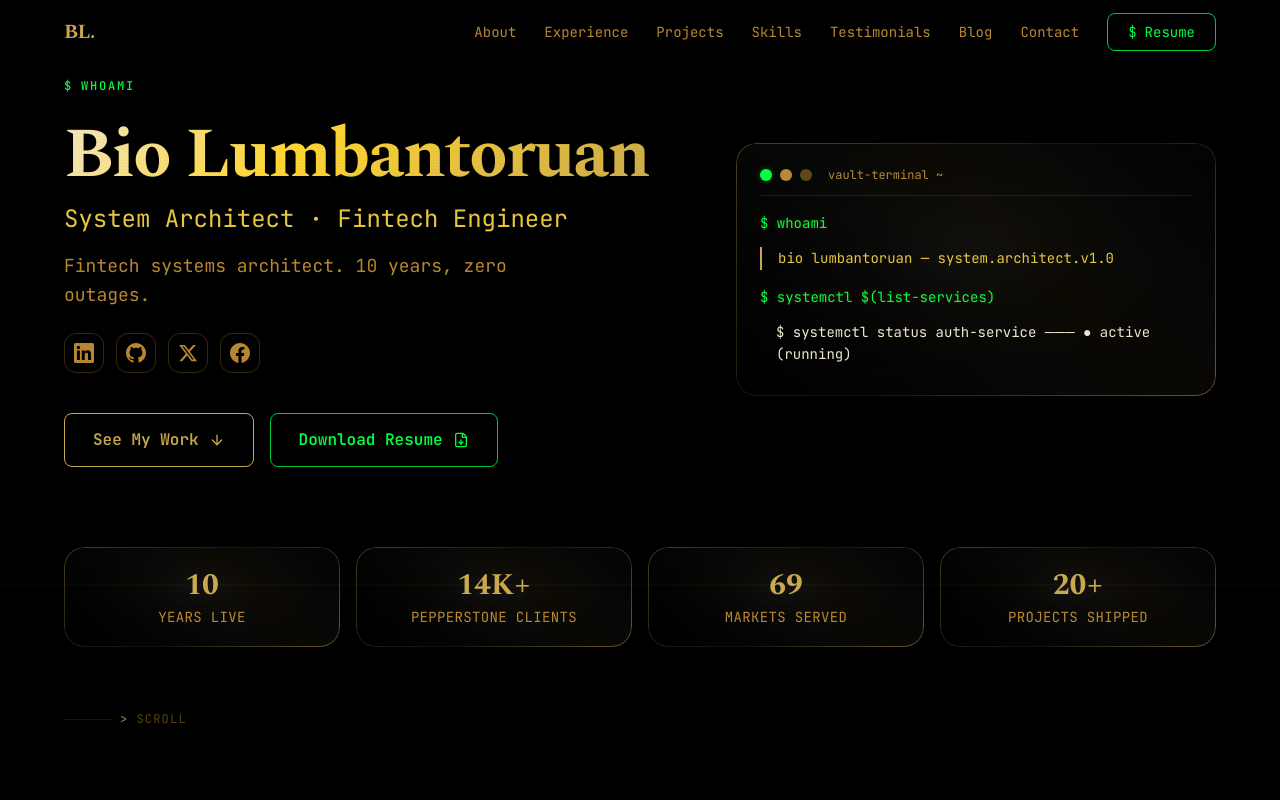
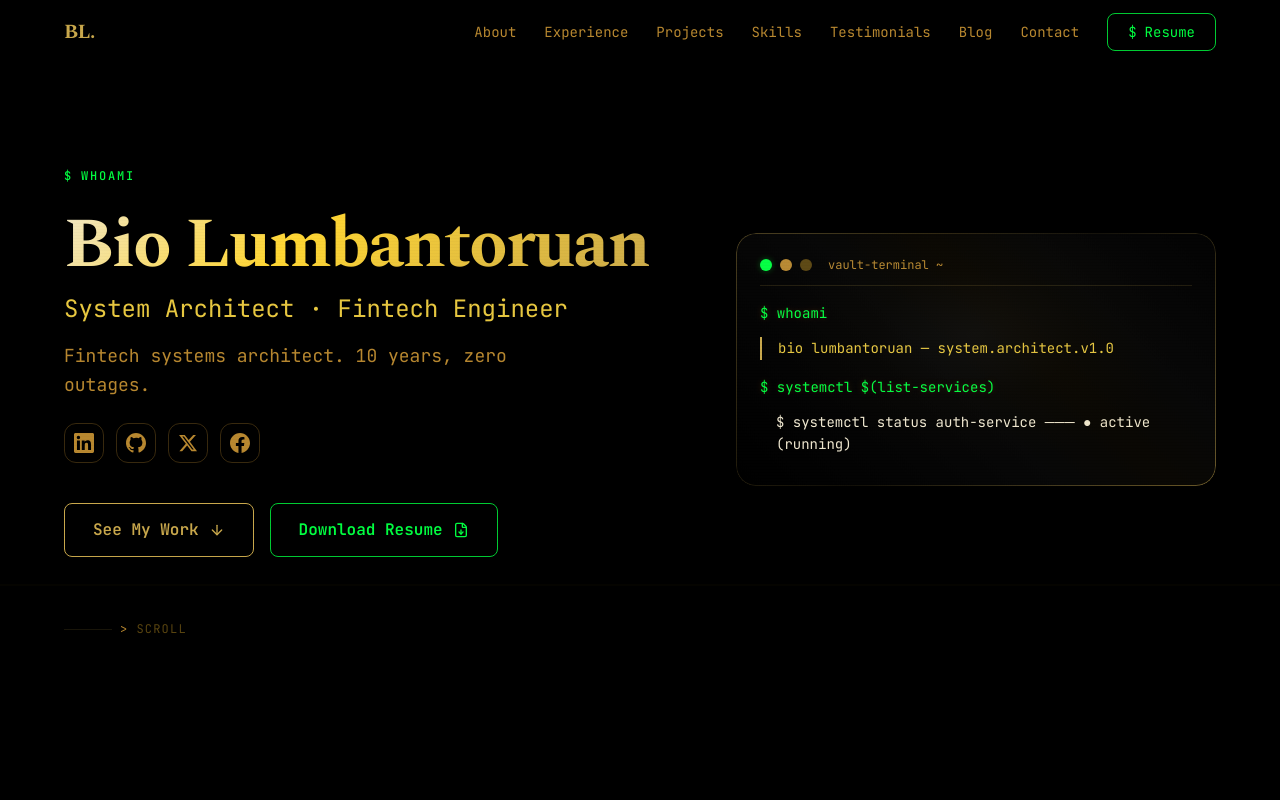
Before and after one commit to cryptorichyrich/biotama-next, a Next.js app: page /biotama-next/ in a window 1280 px wide. Shown: the top 800 px of the page. Built offline with nearby package versions, Linux system fonts and the light colour scheme.

Commit message:
fix: purge all metrics — Hero, Resume, StatCounter dead code

```diff
--- a/src/app/resume/page.tsx
+++ b/src/app/resume/page.tsx
@@ -89,40 +89,6 @@ export default function ResumePage() {
                 ))}
               </div>
             </div>
-
-            {/* Professional Summary */}
-            <section className="mb-12">
-              <p className="section-label mb-4">
-                <span className="text-[var(--color-green-term)]">$</span> /summary
-              </p>
-              <div className="section-divider mb-5" />
-              <p className="text-[var(--color-amber-text)] leading-relaxed text-base md:text-lg font-[family-name:var(--font-mono)]">
-                {profile.bio}
-              </p>
-            </section>
-
-            {/* Metrics */}
-            <section className="mb-12">
-              <p className="section-label mb-4">
-                <span className="text-[var(--color-green-term)]">$</span> /by-the-numbers
-              </p>
-              <div className="section-divider mb-5" />
-              <div className="grid grid-cols-2 sm:grid-cols-4 gap-4">
-                {profile.metrics.map((m) => (
-                  <div
-                    key={m.label}
-                    className="glass-card p-5 text-center transition-all duration-300 hover:-translate-y-1"
-                  >
-                    <p className="text-2xl md:text-3xl font-bold font-[family-name:var(--font-display)] gradient-text">
-                      {m.value}
-                    </p>
-                    <p className="text-xs font-[family-name:var(--font-mono)] text-[var(--color-green-term)] mt-1.5 uppercase tracking-wider">
-                      {m.label}
-                    </p>
-                  </div>
-                ))}
-              </div>
-            </section>
 
             {/* Experience — gold timeline dots */}
             <section className="mb-12">
--- a/src/components/hero.tsx
+++ b/src/components/hero.tsx
@@ -1,6 +1,6 @@
 "use client";
 
-import { useEffect, useState, useRef, useCallback } from "react";
+import { useEffect, useState, useCallback } from "react";
 import { ArrowDown, FileDown } from "lucide-react";
 import { profile } from "@/data/profile";
 import { SocialIcons } from "@/components/SocialIcons";
@@ -85,56 +85,6 @@ function TerminalWindow() {
     </div>
   );
 }
-
-/* ────────────────────── Animated Stat Counter ────────────────────── */
-
-function StatCounter({
-  value,
-  label,
-  delay,
-}: {
-  value: string;
-  label: string;
-  delay: number;
-}) {
-  const [inView, setInView] = useState(false);
-  const ref = useRef<HTMLDivElement>(null);
-
-  useEffect(() => {
-    const el = ref.current;
-    if (!el) return;
-    const observer = new IntersectionObserver(
-      ([entry]) => {
-        if (entry.isIntersecting) {
-          setInView(true);
-          observer.disconnect();
-        }
-      },
-      { threshold: 0.3 }
-    );
-    observer.observe(el);
-    return () => observer.disconnect();
-  }, []);
-
-  return (
-    <div
-      ref={ref}
-      className={`glass-card p-5 text-center transition-all duration-700 ease-out gold-reveal ${
-        inView ? "opacity-100 translate-y-0" : "opacity-0 translate-y-6"
-      }`}
-      style={{ transitionDelay: `${delay}ms` }}
-    >
-      <span className="block text-2xl md:text-3xl font-bold font-[family-name:var(--font-display)] text-[var(--color-gold)]">
-        {value}
-      </span>
-      <span className="block text-xs md:text-sm text-[var(--color-amber-dim)] mt-1 font-[family-name:var(--font-mono)] tracking-wide uppercase">
-        {label}
-      </span>
-    </div>
-  );
-}
-
-/* ──────────────────────── Main Hero Component ──────────────────────── */
 
 export function Hero() {
   const [visible, setVisible] = useState(false);
@@ -252,22 +202,6 @@ export function Hero() {
           </div>
         </div>
 
-        {/* ── STAT COUNTERS ── */}
-        <div
-          className={`mt-16 md:mt-20 grid grid-cols-2 md:grid-cols-4 gap-4 transition-all duration-1000 delay-700 ${
-            visible ? "opacity-100 translate-y-0" : "opacity-0 translate-y-8"
-          }`}
-        >
-          {profile.metrics.map((metric, i) => (
-            <StatCounter
-              key={metric.label}
-              value={metric.value}
-              label={metric.label}
-              delay={200 + i * 120}
-            />
-          ))}
-        </div>
-
         {/* ── Scroll indicator ── */}
         <div
           className={`mt-16 hidden md:flex items-center gap-2 text-xs font-[family-name:var(--font-mono)] text-[var(--color-text-muted)] tracking-widest uppercase transition-all duration-1000 delay-[900ms] ${
```
